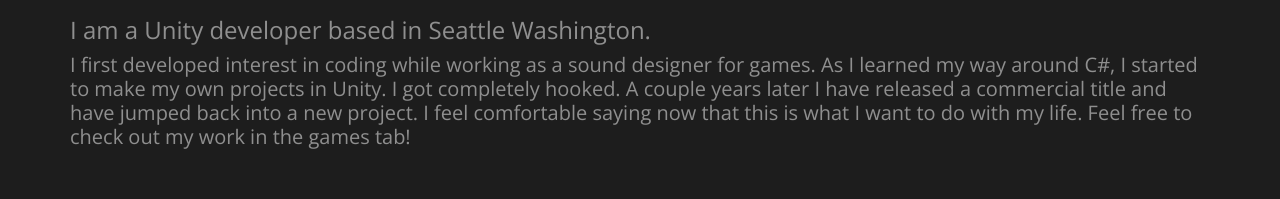
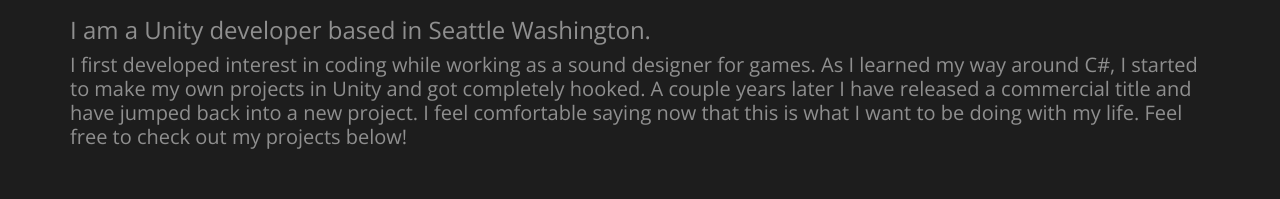
Before and after one commit to HenryMcGehee/PersonalWebsite, a plain HTML site: page index.html in a window 1280 px wide. Shown: the part 335-534 px from the top of the page. Drawn offline with nearby package versions, Linux system fonts and the light colour scheme.

Commit message:
spelling

```diff
--- a/index.html
+++ b/index.html
@@ -44,7 +44,7 @@
 				<div class="title">
 					<h4>I am a Unity developer based in Seattle Washington.</h4>
 
-					<h5>I first developed interest in coding while working as a sound designer for games. As I learned my way around C#, I started to make my own projects in Unity. I got completely hooked. A couple years later I have released a commercial title and have jumped back into a new project. I feel comfortable saying now that this is what I want to do with my life. Feel free to check out my work in the games tab!</h5>
+					<h5>I first developed interest in coding while working as a sound designer for games. As I learned my way around C#, I started to make my own projects in Unity and got completely hooked. A couple years later I have released a commercial title and have jumped back into a new project. I feel comfortable saying now that this is what I want to be doing with my life. Feel free to check out my projects below!</h5>
 				</div>
 			</div>
 
```
